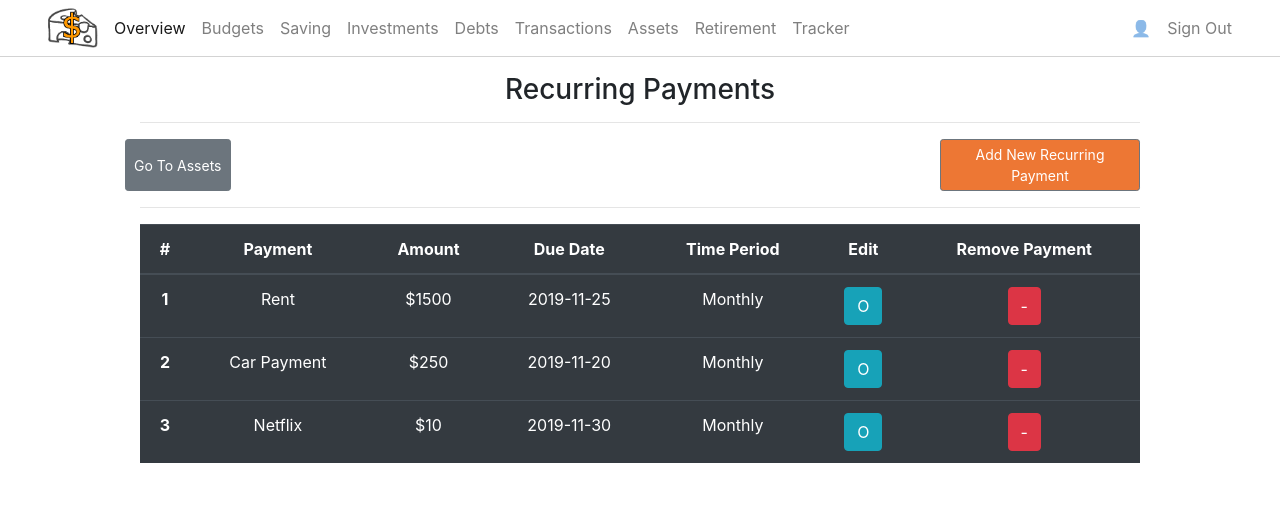
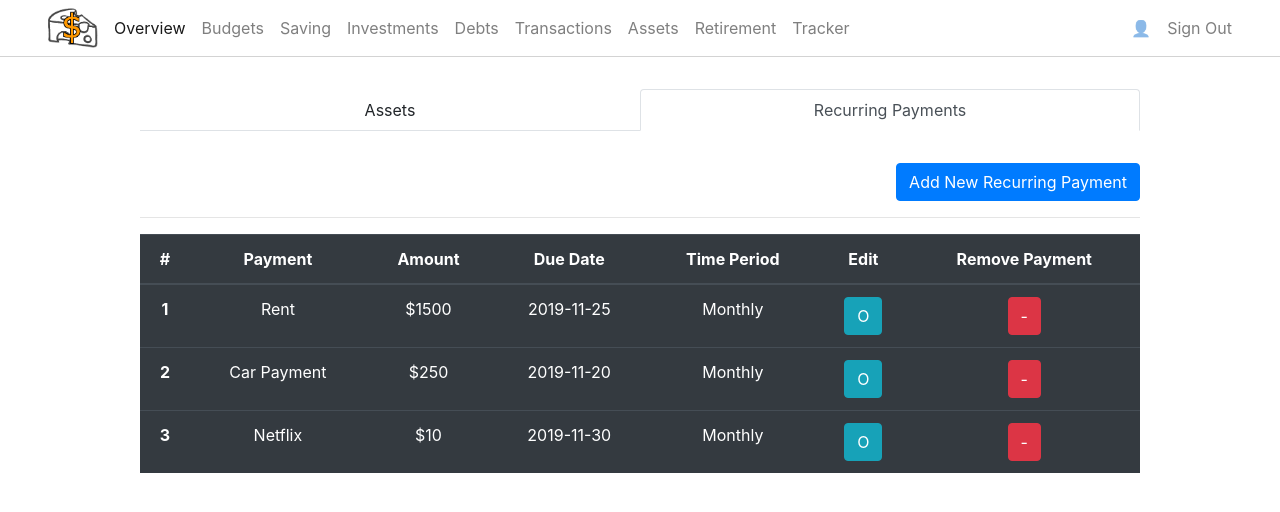
Before and after one commit to jmkoontz/cheddar, a React (Create React App) app in the folder frontend/: page /recurring-payments in a window 1280 px wide. Shown: the top 512 px of the page. Built offline with nearby package versions, Linux system fonts and the light colour scheme; no server answers; sample sign-in values are in the browser's storage.

Commit message:
updated look of assets and recurring payments page

```diff
--- a/frontend/src/components/Assets/Assets.js
+++ b/frontend/src/components/Assets/Assets.js
@@ -9,7 +9,8 @@ import {
   Row,
   Col,
   Label,
-  Dropdown, DropdownToggle, DropdownMenu, DropdownItem
+  Nav,
+  Dropdown, DropdownToggle, DropdownMenu, DropdownItem, NavLink, NavItem
 } from 'reactstrap';
 import CategoryTable from "./CategoryTable";
 import '../Accounts/SignIn.css'
@@ -165,11 +166,30 @@ class Assets extends Component {
     History.push("/recurring-payments");
   };
 
+  goToAssets = () => {
+    History.push("/assets");
+  };
+
   render(){
 
     return (
       <div className='divArea'>
-        <h3 className="titleSpace">Assets</h3>
+        <div style={{height: '2em'}}/>
+        <Nav justified='center' tabs>
+          <NavItem>
+            <NavLink active onClick={this.goToAssets}>
+              Assets
+            </NavLink>
+          </NavItem>
+          <NavItem>
+            <NavLink onClick={this.goToRecurringPayments}>
+              Recurring Payments
+            </NavLink>
+          </NavItem>
+        </Nav>
+
+        <div style={{height: '2em'}}/>
+
         <Row>
           <Label className='asset-label'>Total Asset Value: {this.getAssetValue()}</Label>
         </Row>
@@ -189,9 +209,6 @@ class Assets extends Component {
               <DropdownItem onClick={this.selectCurrency}>NZD</DropdownItem>
             </DropdownMenu>
           </Dropdown>
-        </Row>
-
-        <hr/>
 
         <Modal isOpen={this.state.modal} toggle={this.closeModal}>
           <ModalHeader toggle={this.closeModal}> Add A New Category </ModalHeader>
@@ -212,13 +229,11 @@ class Assets extends Component {
         </Modal>
 
         <div className='right'>
-          <Row>
-            <Button size='sm' onClick={this.goToRecurringPayments}>Go To Recurring Payments</Button>
             <Col>
-              <Button className='signInButton' size='sm' onClick={this.openModal}>Add New Category</Button>
+              <Button color='primary' size='md' onClick={this.openModal}>Add New Category</Button>
             </Col>
-          </Row>
         </div>
+        </Row>
         <hr/>
 
         {this.state.show1
--- a/frontend/src/components/Assets/CategoryTable.js
+++ b/frontend/src/components/Assets/CategoryTable.js
@@ -130,7 +130,7 @@ class CategoryTable extends Component {
         <Row>
           <Button className='removeCategory' color='danger' onClick={() => this.props.removeCategory(this.state.category_name)}>Remove</Button>
           <Col md='9'/>
-          <Button className='assetButton' onClick={this.openModal}>Add New Asset</Button>
+          <Button color='primary' size='md' onClick={this.openModal}>Add New Asset</Button>
         </Row>
         <div style={{height: '1em'}}/>
 
--- a/frontend/src/components/Assets/RecurringPayments.js
+++ b/frontend/src/components/Assets/RecurringPayments.js
@@ -9,7 +9,17 @@ import {
   Row,
   Col,
   Label,
-  Dropdown, DropdownToggle, DropdownMenu, DropdownItem, InputGroup, InputGroupAddon, FormGroup, Table,
+  Dropdown,
+  DropdownToggle,
+  DropdownMenu,
+  DropdownItem,
+  InputGroup,
+  InputGroupAddon,
+  FormGroup,
+  Table,
+  Nav,
+  NavItem,
+  NavLink,
 } from 'reactstrap';
 import CategoryTable from "./CategoryTable";
 import '../Accounts/SignIn.css'
@@ -89,6 +99,10 @@ class RecurringPayments extends Component {
 
   goToAssets = () => {
     History.push("/assets");
+  };
+
+  goToRecurringPayments = () => {
+    History.push("/recurring-payments");
   };
 
   toggle = () => {
@@ -188,10 +202,21 @@ class RecurringPayments extends Component {
 
     return (
       <div className='divArea'>
-        <div style={{height: '1em'}}/>
-        <h3>Recurring Payments</h3>
+        <div style={{height: '2em'}}/>
+        <Nav justified='center' tabs>
+          <NavItem>
+            <NavLink onClick={this.goToAssets}>
+              Assets
+            </NavLink>
+          </NavItem>
+          <NavItem>
+            <NavLink active onClick={this.goToRecurringPayments}>
+              Recurring Payments
+            </NavLink>
+          </NavItem>
+        </Nav>
 
-        <hr/>
+        <div style={{height: '2em'}}/>
 
         <Modal isOpen={this.state.modal} toggle={this.closeModal}>
           <ModalHeader toggle={this.closeModal}> Add A New Payment </ModalHeader>
@@ -289,9 +314,8 @@ class RecurringPayments extends Component {
 
         <div className='right'>
           <Row>
-            <Button size='sm' onClick={this.goToAssets}>Go To Assets</Button>
             <Col>
-              <Button className='signInButton' size='sm' onClick={this.openModal}>Add New Recurring Payment</Button>
+              <Button color='primary' size='md' onClick={this.openModal}>Add New Recurring Payment</Button>
             </Col>
           </Row>
         </div>
--- a/frontend/src/components/Overview/Overview.js
+++ b/frontend/src/components/Overview/Overview.js
@@ -185,10 +185,22 @@ class Overview extends React.Component {
             </Col>
 
             <Col xs={3} id={"info-column"}>
+
+              <Row>
+                <Card body>
+                  <CardTitle className='card-title'>
+                    Total Asset Value
+                  </CardTitle>
+                  <CardBody>
+                    $237,000
+                  </CardBody>
+                </Card>
+              </Row>
+
               <Row>
                 <Card body>
                   <CardTitle>
-                    Your Top Asset
+                    Top Asset
                   </CardTitle>
                   <CardBody>
                     House: $140000
@@ -199,13 +211,14 @@ class Overview extends React.Component {
               <Row>
                 <Card body>
                   <CardTitle className='card-title'>
-                    Your Top Recurring Payment
+                    Top Recurring Payment
                   </CardTitle>
                   <CardBody>
                     Rent: $1500 due on 2019-11-25
                   </CardBody>
                 </Card>
               </Row>
+
             </Col>
           </Row>
         </Container>
```
